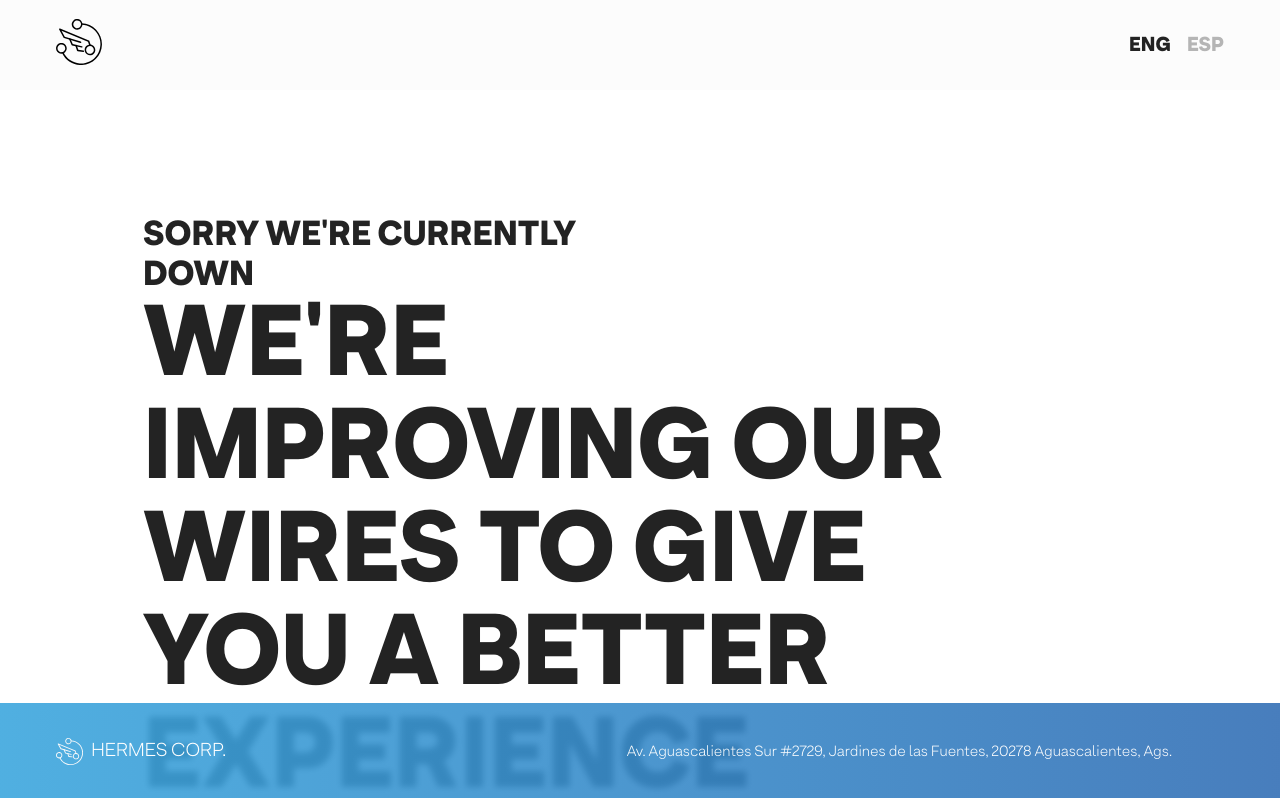
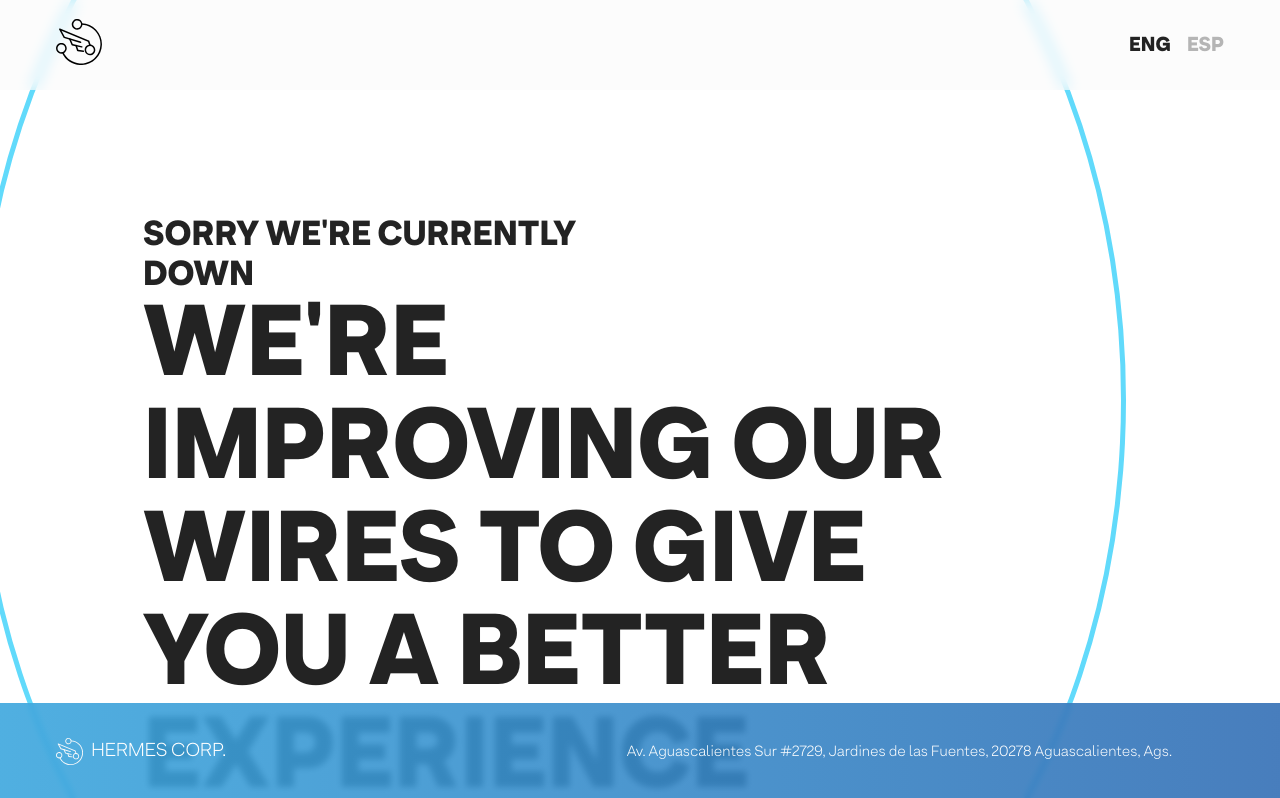
Before and after one commit to UP210878/ReactApp, a React (Create React App) app: page / in a window 1280 px wide. Shown: the top 798 px of the page. Built offline with nearby package versions, Linux system fonts and the light colour scheme.

Commit message:
Added background circle

```diff
--- a/src/App.css
+++ b/src/App.css
@@ -61,6 +61,8 @@ background-color: black !important;
   cursor: pointer;
 }
 }
+
+
 
 @media only screen and (min-width: 45em){
 .header_Text, .header_Text_Selected {
@@ -214,22 +216,28 @@ background-color: black !important;
   font-family: Armin Grotesk Ultrabold;
   src: url(./Fonts/Armin\ Grotesk\ Ultra\ Bold.otf);
 }
+@media screen and (min-width: 420px){
+  .circle {
+    border: 5px #61dafb;
+    border-color: #61dafb;
+    border-style: solid;
+    overflow: visible;
+    border-radius: 50%;
+    position: fixed;
+    top: -40%;
+    left: -2%;
+    width: 90%;
+    height: 180%;
+  }}
 
-.circle {
-  float: left;
-  width: 1800px;
-  height: 1800px;
-  margin: 20px;
-  shape-outside: circle();
-  clip-path: circle();
-  background: white;
-  border-radius: 50%;
-  border: solid 3px #4893ff !important;
-  overflow:visible;
+.contents {
+  position: absolute;
+}
+
+#wrapper{
   position: relative;
-  left: -400px;
-  top: -600px; /* Evitar que el contenido se visualice fuera del borde*/
-
+  width: 200px;
+  height: 200px;
 }
 
 .badge {
--- a/src/App.js
+++ b/src/App.js
@@ -5,18 +5,19 @@ import Footer from "./components/Footer";
 import Header from "./components/Header";
 import CurrentlyDown from "./Content/CurrentlyDown";
 import { DataProvider } from "./Context/DataContext";
-import {SendEmailButton,LinkedinButton} from "./components/Buttons";
+import { SendEmailButton, LinkedinButton } from "./components/Buttons";
 
 export default function App() {
   return (
     <DataProvider>
       <Router>
         <Header />
-        <div class="flex flex-col min-h-screen">
-          <Routes>
-            <Route path="/" element={<CurrentlyDown/>} />
-          </Routes>
-        </div>
+        <div class="circle"></div>
+          <div class="contents flex flex-col min-h-screen">
+            <Routes>
+              <Route path="/" element={<CurrentlyDown />} />
+            </Routes>
+          </div>
         <Footer />
       </Router>
     </DataProvider>
```
Also changed, not shown: src/Icons/Circle.svg (added).
